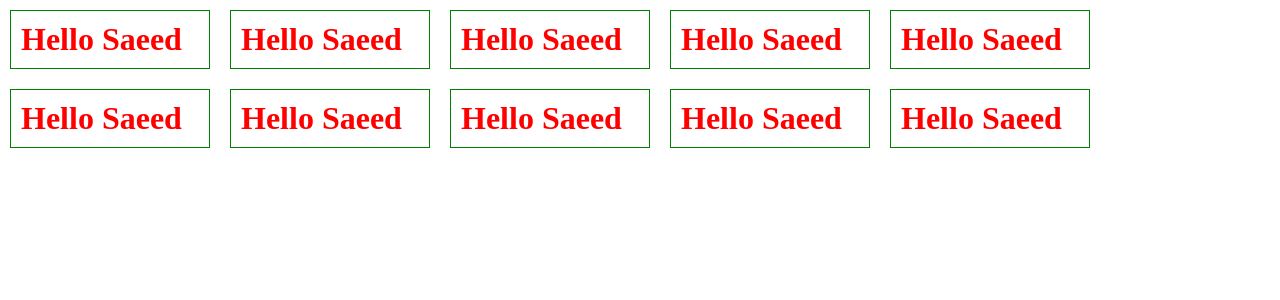
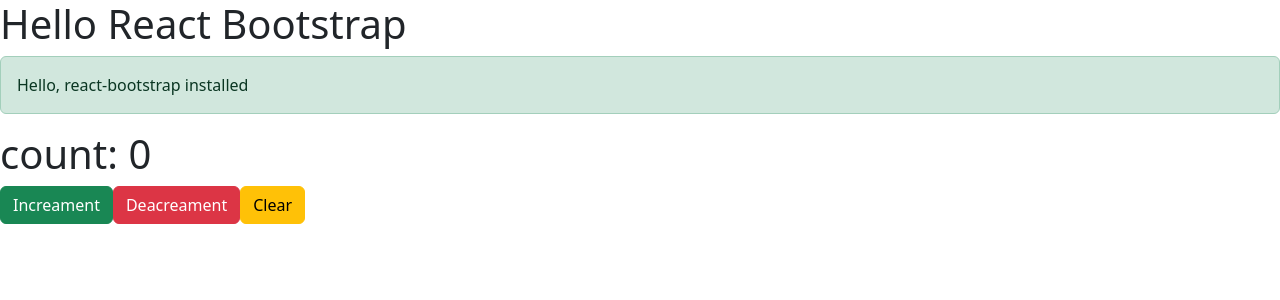
Before and after one commit to saeedali780/learn-react, a React (Vite) app: page / in a window 1280 px wide. Shown: the top 300 px of the page. Built offline with nearby package versions, Linux system fonts and the light colour scheme.

Commit message:
Add Bootstrap with React js

```diff
--- a/package.json
+++ b/package.json
@@ -10,7 +10,9 @@
     "preview": "vite preview"
   },
   "dependencies": {
+    "bootstrap": "^5.3.7",
     "react": "^19.1.0",
+    "react-bootstrap": "^2.10.10",
     "react-dom": "^19.1.0",
     "react-router-dom": "^7.6.3",
     "styled-components": "^6.1.19"
--- a/src/App.jsx
+++ b/src/App.jsx
@@ -1,31 +1,18 @@
-import React from 'react';
-
-import styled from 'styled-components';
+import { Alert, Button } from 'react-bootstrap';
+import React, { useState } from 'react';
 
 const App = () => {
-  const Heading = styled.h1`
-  color:red;
-  border:1px solid green;
-  border-radious:10px;
-  margin:10px;
-  padding:10px;
-  width:200px;
-  `
+  const [count,setCount] = useState(0)
   return (
-    <div style={{display:"flex", flexWrap:"wrap"}}>
-    <Heading>Hello Saeed</Heading>
-    <Heading>Hello Saeed</Heading>
-    <Heading>Hello Saeed</Heading>
-    <Heading>Hello Saeed</Heading>
-     <Heading>Hello Saeed</Heading>
-     <Heading>Hello Saeed</Heading>
-     <Heading>Hello Saeed</Heading>
-     <Heading>Hello Saeed</Heading>
-     <Heading>Hello Saeed</Heading>
-     <Heading>Hello Saeed</Heading>
+    <>
+    <h1>Hello React Bootstrap</h1>
+    <Alert variant='success'>Hello, react-bootstrap installed</Alert>
+    <h1>count: {count}</h1>
+      <Button onClick={()=> setCount(count+1)} variant='success'>Increament</Button>
+      <Button  onClick={()=> setCount(count-1)}  variant='danger'>Deacreament</Button>
+      <Button  onClick={()=> setCount(0)}  variant='warning'>Clear</Button>
+    </>
 
-
-    </div>
   )
 }
 
--- a/src/main.jsx
+++ b/src/main.jsx
@@ -1,7 +1,8 @@
 import { StrictMode } from 'react';
 import { createRoot } from 'react-dom/client';
 import App from './App.jsx';
-import './css/style.css';
+//import './css/style.css';
+import 'bootstrap/dist/css/bootstrap.min.css';
 
 createRoot(document.getElementById('root')).render(
   <StrictMode>
```
Also changed, not shown: 1 other file (tests, documents, lock files or other folders).
